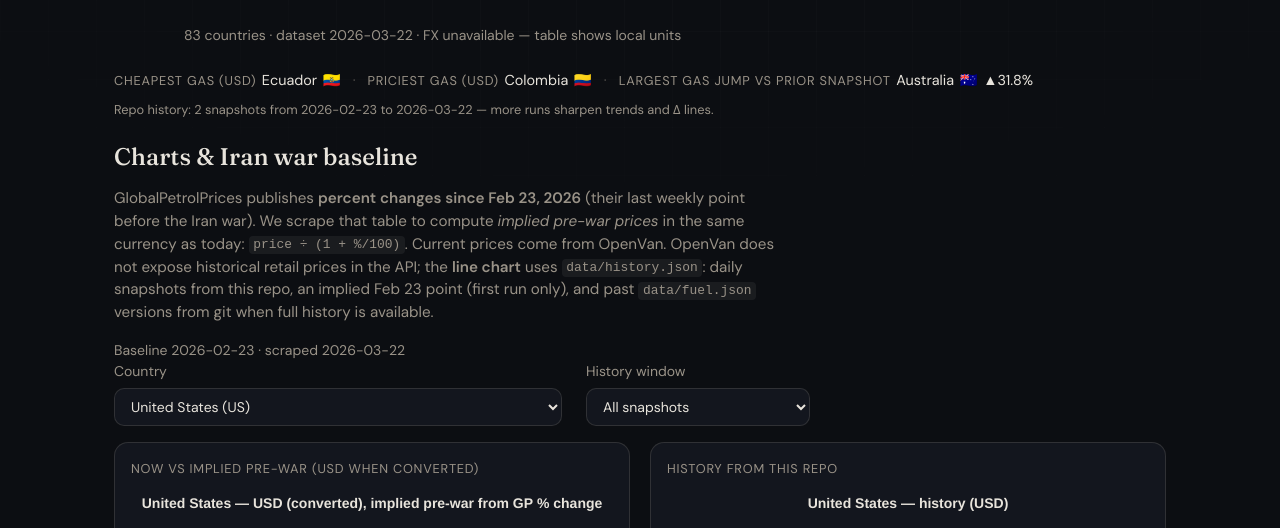
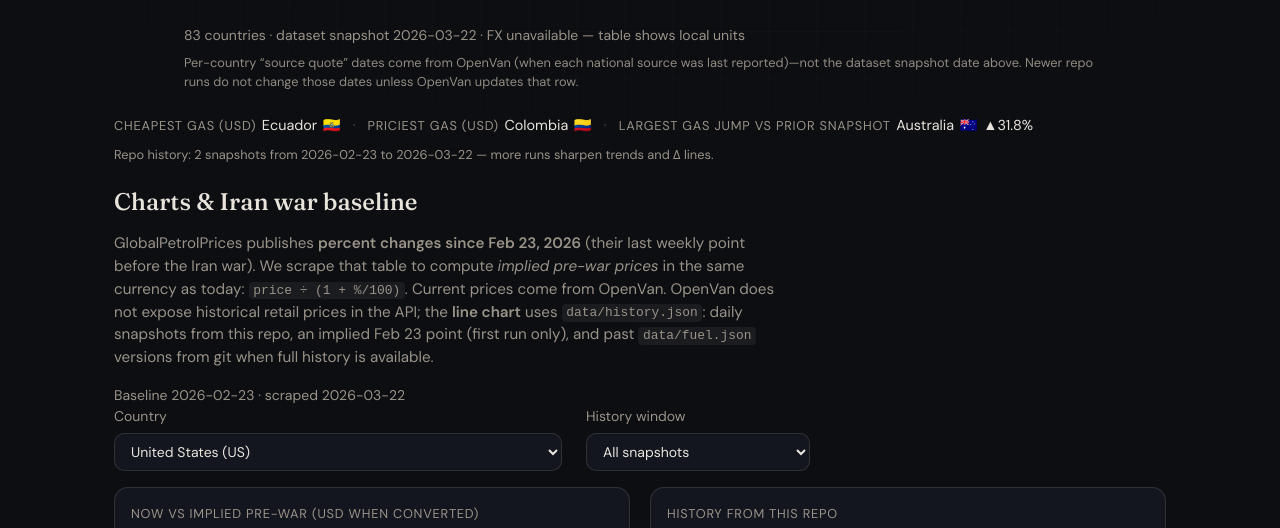
Before and after one commit to jovylle/gas, a website: page index.html in a window 1280 px wide. Shown: the part 209-737 px from the top of the page. Drawn offline with nearby package versions, Linux system fonts and the light colour scheme; no server answers.

Commit message:
Clarify source quote dates vs dataset snapshot; relax stale badge to 21d
OpenVan per-country fetched_at often lags the repo pull. Rename column,
explain in hero subline, and only flag ⚠ after 21 days with clearer
tooltips.

```diff
--- a/app.js
+++ b/app.js
@@ -709,6 +709,9 @@ function daysSince(isoDate) {
   return Math.floor((today - t.getTime()) / 86400000);
 }
 
+/** OpenVan national sources often refresh weekly—warn only if unusually old. */
+const SOURCE_QUOTE_STALE_DAYS = 21;
+
 function formatUpdatedCell(isoDate) {
   const days = daysSince(isoDate);
   const rel =
@@ -719,11 +722,13 @@ function formatUpdatedCell(isoDate) {
         : days === 1
           ? "1 day ago"
           : `${days} days ago`;
-  const stale = days != null && days > 7;
+  const stale = days != null && days > SOURCE_QUOTE_STALE_DAYS;
+  const cellTitle =
+    "OpenVan reported date for this country’s national price source (fetched_at). It is not the date this website or GitHub Actions last ran—see the dataset line in the header for the repo snapshot.";
   const badge = stale
-    ? `<span class="freshness freshness--stale" title="Quote older than 7 days">⚠</span>`
-    : `<span class="freshness freshness--ok" title="Recently updated">✓</span>`;
-  return `<div class="updated-cell"><span class="updated-date">${escapeHtml(isoDate || "—")}</span><span class="updated-rel">${escapeHtml(rel)}</span>${badge}</div>`;
+    ? `<span class="freshness freshness--stale" title="No newer source quote from OpenVan in ${SOURCE_QUOTE_STALE_DAYS}+ days—some countries update slowly.">⚠</span>`
+    : `<span class="freshness freshness--ok" title="Source quote within the last ${SOURCE_QUOTE_STALE_DAYS} days (per OpenVan).">✓</span>`;
+  return `<div class="updated-cell" title="${escapeHtml(cellTitle)}"><span class="updated-date">${escapeHtml(isoDate || "—")}</span><span class="updated-rel">${escapeHtml(rel)}</span>${badge}</div>`;
 }
 
 function renderInsights() {
@@ -1352,7 +1357,12 @@ async function load() {
       ? " · FX: ECB via Frankfurter (use currency toggle above table)"
       : " · FX unavailable — table shows local units";
     document.getElementById("metaLine").textContent =
-      `${m.countries_count ?? raw.length} countries · dataset ${m.updated_at ?? "—"}${fxNote}`;
+      `${m.countries_count ?? raw.length} countries · dataset snapshot ${m.updated_at ?? "—"}${fxNote}`;
+    const metaSub = document.getElementById("metaLineSub");
+    if (metaSub) {
+      metaSub.textContent =
+        "Per-country “source quote” dates come from OpenVan (when each national source was last reported)—not the dataset snapshot date above. Newer repo runs do not change those dates unless OpenVan updates that row.";
+    }
 
     if (warRes.ok) {
       warPayload = await warRes.json();
--- a/index.html
+++ b/index.html
@@ -22,6 +22,7 @@
         stored as JSON in this repository—no app server required.
       </p>
       <p class="meta-line" id="metaLine"></p>
+      <p class="meta-line meta-line--sub" id="metaLineSub"></p>
     </header>
 
     <section class="insights-section" aria-labelledby="insights-heading">
@@ -226,8 +227,8 @@
                 <th scope="col" class="th-sort-cell">
                   <button type="button" class="sort" data-sort="updated_at">
                     <span class="sort-lbl-stack">
-                      <span class="sort-lbl">Updated</span>
-                      <span class="sort-lbl-hint">date · freshness</span>
+                      <span class="sort-lbl">Source quote</span>
+                      <span class="sort-lbl-hint">OpenVan date</span>
                     </span>
                     <span class="sort-ind"></span>
                   </button>
--- a/styles.css
+++ b/styles.css
@@ -169,6 +169,14 @@ h1 {
   color: var(--muted);
   max-width: 100%;
   overflow-wrap: anywhere;
+}
+
+.meta-line--sub {
+  margin: 0.5rem 0 0;
+  font-size: 0.8rem;
+  color: var(--muted);
+  opacity: 0.95;
+  line-height: 1.45;
 }
 
 main {
```
